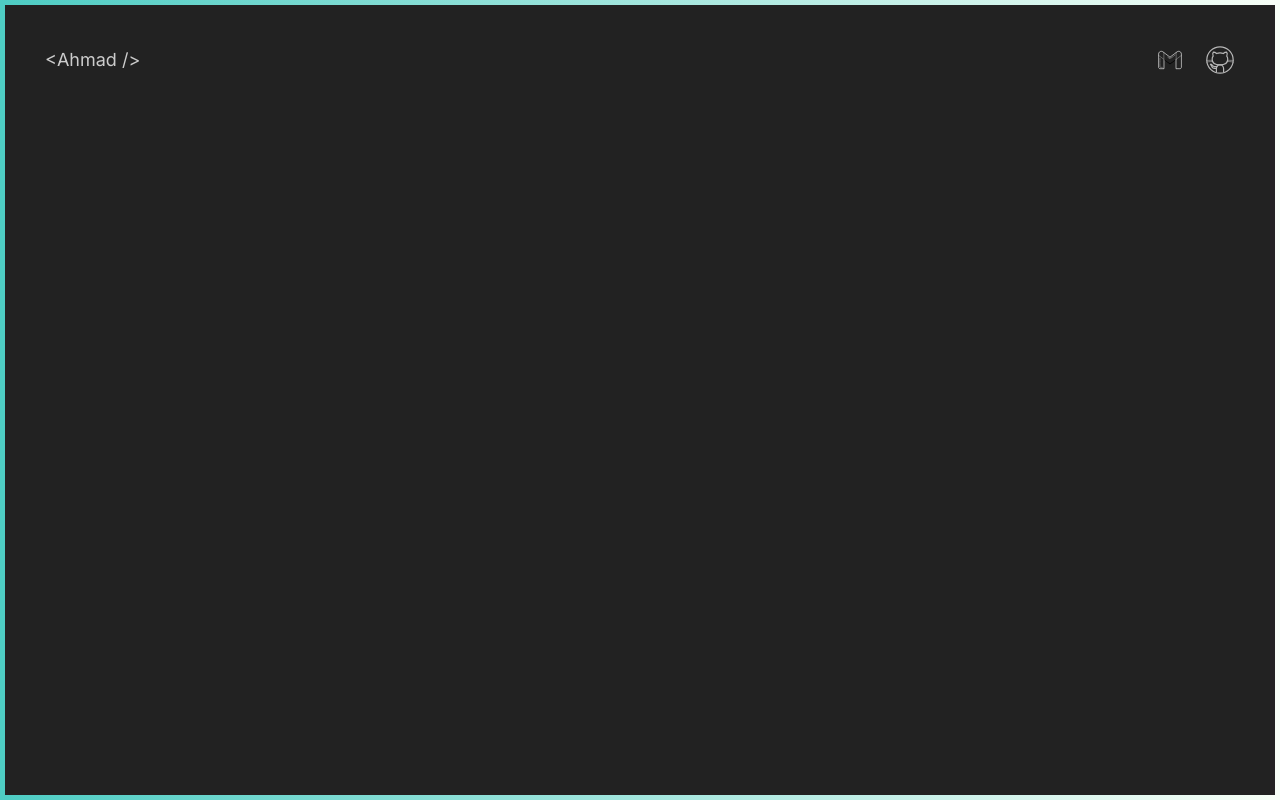
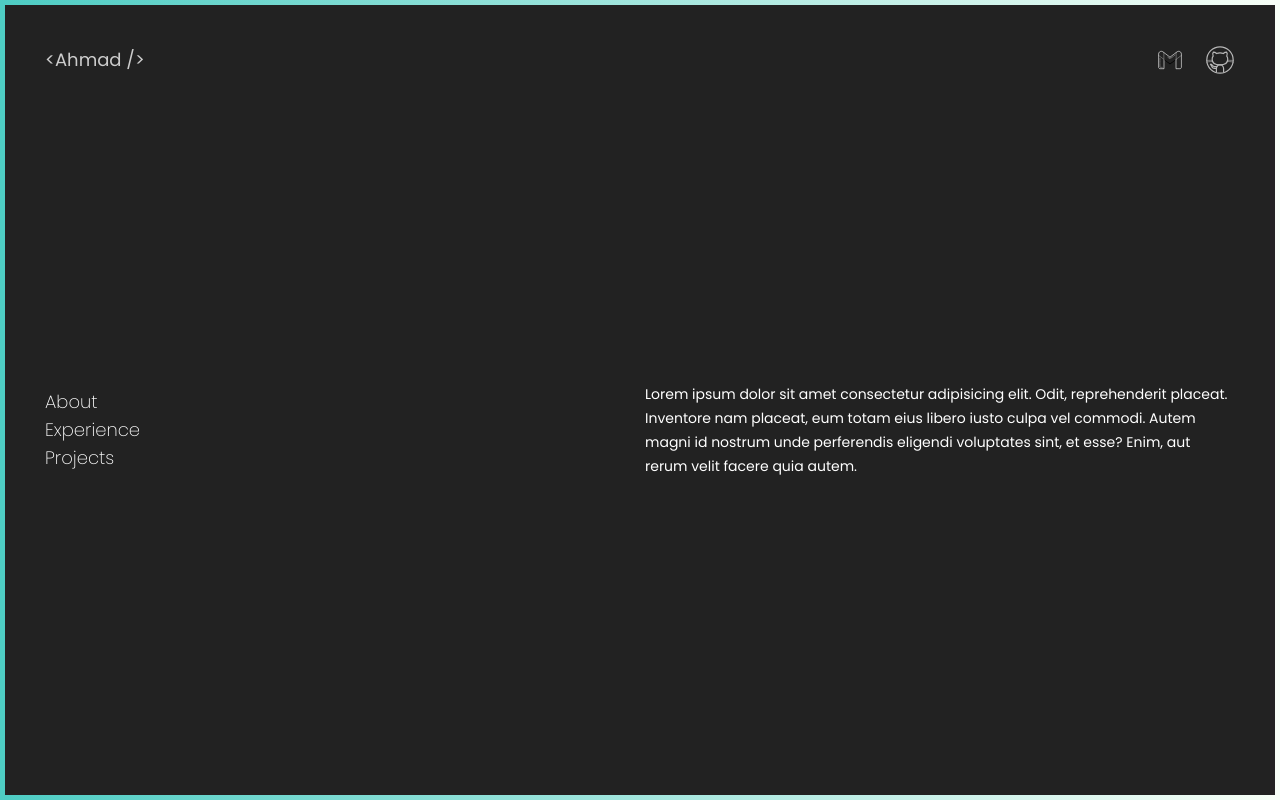
Before and after one commit to haider-94/fazalportfolio, a Next.js app: page / in a window 1280 px wide. Built offline with nearby package versions, Linux system fonts and the light colour scheme.

Commit message:
added user bio section

```diff
--- a/components/container/main-container.js
+++ b/components/container/portfolio.js
@@ -1,11 +1,13 @@
 import Header from "../header/header";
+import UserDetails from "../user/user-details";
 
-const MainContainer = () => {
+const Portfolio = () => {
   return (
     <div className="lg:w-[1280px] mx-auto h-[100vh] px-10 py-10 text-white text-lg border">
       <Header />
+      <UserDetails />
     </div>
   );
 };
 
-export default MainContainer;
+export default Portfolio;
--- /dev/null
+++ b/components/user/descriptions.js
@@ -0,0 +1,15 @@
+const PersonalInfo = () => {
+  return (
+    <div>
+      <p className="text-sm leading-6 ">
+        Lorem ipsum dolor sit amet consectetur adipisicing elit. Odit,
+        reprehenderit placeat. Inventore nam placeat, eum totam eius libero
+        iusto culpa vel commodi. Autem magni id nostrum unde perferendis
+        eligendi voluptates sint, et esse? Enim, aut rerum velit facere quia
+        autem.
+      </p>
+    </div>
+  );
+};
+
+export default PersonalInfo;
--- /dev/null
+++ b/components/user/user-details.js
@@ -0,0 +1,13 @@
+import PersonalNavbar from "./usernavbar/user-navbar";
+import PersonalInfo from "./descriptions";
+
+const UserDetails = () => {
+  return (
+    <main className="grid grid-cols-[600px,1fr] h-full items-center">
+        <PersonalNavbar />
+        <PersonalInfo />
+    </main>
+  )
+};
+
+export default UserDetails;
--- /dev/null
+++ b/components/user/usernavbar/user-navbar.js
@@ -0,0 +1,13 @@
+const PersonalNavbar = () => {
+  return (
+    <>
+      <ul className="font-extralight">
+        <li className="cursor-pointer font_color">About</li>
+        <li className="cursor-pointer">Experience</li>
+        <li className="cursor-pointer">Projects</li>
+      </ul>
+    </>
+  );
+};
+
+export default PersonalNavbar;
--- a/pages/index.js
+++ b/pages/index.js
@@ -1,14 +1,15 @@
-import MainContainer from '@/components/container/main-container'
-import { Inter } from 'next/font/google'
+import Portfolio from "@/components/container/portfolio";
+import { Poppins } from "next/font/google";
 
-const inter = Inter({ subsets: ['latin'] })
+const inter = Poppins({
+  weight: ["100", "200", "300", "400", "500", "700", "800", "900"],
+  subsets: ["latin"],
+});
 
 export default function Home() {
   return (
-    <main
-      className={`${inter.className}`}
-    >
-      <MainContainer />
+    <main className={`${inter.className}`}>
+      <Portfolio />
     </main>
-  )
+  );
 }
```
Also changed, not shown: src/constants/user.js (added, +63 -0 lines).
